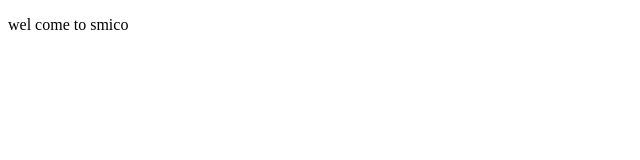
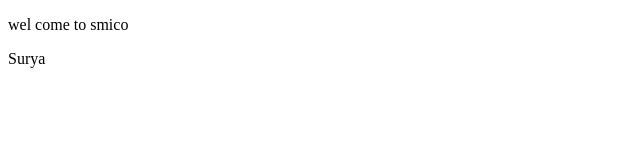
Before and after one commit to SimcoPreethu/simco, a plain HTML site: page index.html in a window 1280 px wide. Shown: the full height of the page, 0-640 px from the left. Drawn offline with Linux system fonts and the light colour scheme.

Commit message:
added one line

```diff
--- a/index.html
+++ b/index.html
@@ -7,5 +7,6 @@
 </head>
 <body>
     <p>wel come to smico </p>
+    <p>Surya</p>
 </body>
 </html>
```
